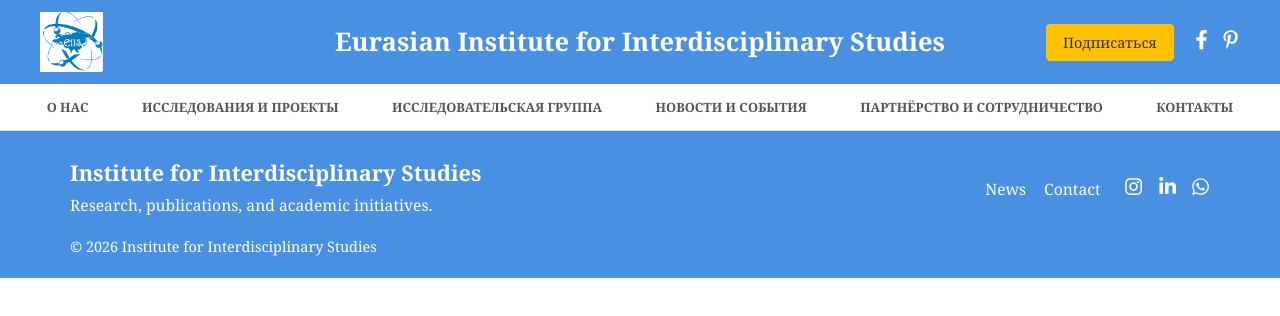
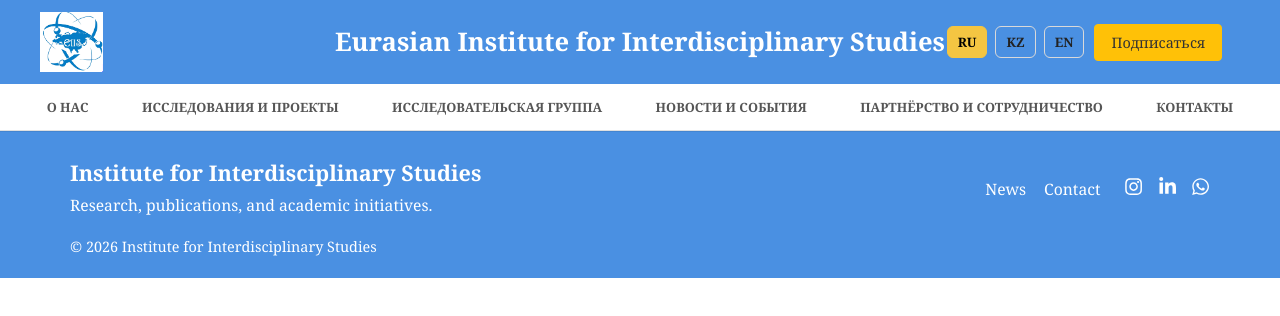
Before and after one commit to Naoo0/eurasian-institute-site, a React (Vite) app: page /about in a window 1280 px wide. Shown: the top 316 px of the page. Built offline with nearby package versions, Linux system fonts and the light colour scheme; no server answers.

Commit message:
languages2

```diff
--- a/src/App.jsx
+++ b/src/App.jsx
@@ -1,42 +1,48 @@
 // src/App.jsx
 
+import { useEffect, useState } from "react";
 import { BrowserRouter as Router, Routes, Route } from "react-router-dom";
 import Header from "./components/Header";
 import Navbar from "./components/Navbar";
 import Footer from "./components/Footer";
 import Home from "./pages/home";
 import Team from "./pages/team";
-import News from "./pages/News"; // <-- Я поправил имя файла на заглавную букву, так принято
-import Projects from "./pages/Projects"; // <-- 1. ИМПОРТИРУЙ PROJECTS
-import Contact from "./pages/Contact"; // <-- 1. ИМПОРТИРУЙ
+import News from "./pages/News";
+import Projects from "./pages/Projects";
+import Contact from "./pages/Contact";
 import About from "./pages/About";
-import Partnership from "./pages/Partnership"; // <-- 1. ИМПОРТИРУЙ
-import Careers from "./pages/Careers"; // <-- 1. ИМПОРТИРУЙ
-import Publications from "./pages/Publications"; // <-- 1. ИМПОРТИРУЙ
+import Partnership from "./pages/Partnership";
+import Careers from "./pages/Careers";
+import Publications from "./pages/Publications";
 
-
-import "./App.css"; // Ты используешь './App.css', а не './styles/App.css'
+import "./App.css";
 
 function App() {
+  const [lang, setLang] = useState(() => {
+    return localStorage.getItem("site-language") || "ru";
+  });
+
+  useEffect(() => {
+    localStorage.setItem("site-language", lang);
+  }, [lang]);
+
   return (
     <Router>
-       <div className="app-container"> {/* <-- СТАЛО ТАК */}
-        <Header />
-        <Navbar />
+      <div className="app-container">
+        <Header lang={lang} setLang={setLang} />
+        <Navbar lang={lang} />
         <Routes>
-          <Route path="/" element={<Home />} />
-          <Route path="/team" element={<Team />} />
-          <Route path="/projects" element={<Projects />} /> {/* <-- 2. ДОБАВЬ МАРШРУТ */}
-          <Route path="/news" element={<News />} /> {/* <-- 2. ДОБАВЬ МАРШРУТ */}
-          <Route path="/contacts" element={<Contact />} /> {/* <-- 2. ДОБАВЬ МАРШРУТ */}
-          <Route path="/about" element={<About />} /> {/* <-- 2. ДОБАВЬ МАРШРУТ */}
-          <Route path="/partnership" element={<Partnership />} /> {/* <-- 2. ДОБАВЬ МАРШРУТ */}
-          <Route path="/careers" element={<Careers />} /> {/* <-- 2. ДОБАВЬ МАРШРУТ */}
-          <Route path="/publications" element={<Publications />} /> {/* <-- 2. ДОБАВЬ МАРШРУТ */}
-
-
+          <Route path="/" element={<Home lang={lang} />} />
+          <Route path="/team" element={<Team lang={lang} />} />
+          <Route path="/projects" element={<Projects lang={lang} />} />
+          <Route path="/news" element={<News lang={lang} />} />
+          <Route path="/contacts" element={<Contact lang={lang} />} />
+          <Route path="/about" element={<About lang={lang} />} />
+          <Route path="/partnership" element={<Partnership lang={lang} />} />
+          <Route path="/careers" element={<Careers lang={lang} />} />
+          <Route path="/publications" element={<Publications lang={lang} />} />
         </Routes>
-        <Footer />
+        <Footer lang={lang} />
       </div>
     </Router>
   );
--- a/src/components/Header.jsx
+++ b/src/components/Header.jsx
@@ -1,51 +1,67 @@
-// src/components/Header.jsx
-
 import React, { useState } from 'react';
-import { FaTwitter, FaFacebookF, FaLinkedinIn, FaPinterestP } from "react-icons/fa";
 import { Link } from 'react-router-dom';
 import logoImage from '../assets/logo.png';
 import "../styles/Header.css";
 import SubscribeModal from './SubscribeModal';
+import LanguageSwitcher from './LanguageSwitcher';
 
-function Header() {
+function Header({ lang, setLang }) {
   const [isModalOpen, setIsModalOpen] = useState(false);
+
+  const translations = {
+    ru: {
+      title: "Eurasian Institute for Interdisciplinary Studies",
+      subscribe: "Подписаться",
+      logoAlt: "Логотип Eurasian Institute",
+    },
+    kz: {
+      title: "Eurasian Institute for Interdisciplinary Studies",
+      subscribe: "Жазылу",
+      logoAlt: "Eurasian Institute логотипі",
+    },
+    en: {
+      title: "Eurasian Institute for Interdisciplinary Studies",
+      subscribe: "Subscribe",
+      logoAlt: "Eurasian Institute logo",
+    },
+  };
+
+  const t = translations[lang] || translations.ru;
 
   return (
     <>
       <header className="header">
         <div className="header-top">
 
-          {/* Левая часть: только логотип */}
           <div className="header-left">
             <Link to="/" className="logo-link">
               <img
                 src={logoImage}
-                alt="Логотип Eurasian Institute"
+                alt={t.logoAlt}
                 className="logo-image"
               />
             </Link>
           </div>
 
-          {/* Центральная часть: большая надпись */}
           <div className="header-center">
             <h1 className="header-title">
-              Eurasian Institute for Interdisciplinary Studies
+              {t.title}
             </h1>
           </div>
 
-          {/* Правая часть: кнопка и соцсети */}
           <div className="header-right">
             <div className="actions">
+              <LanguageSwitcher lang={lang} setLang={setLang} />
+
               <button
                 className="btn btn-yellow"
                 onClick={() => setIsModalOpen(true)}
               >
-                Подписаться
+                {t.subscribe}
               </button>
             </div>
+
             <div className="socials">
-              <a href="#"><FaFacebookF /></a>
-              <a href="#"><FaPinterestP /></a>
             </div>
           </div>
 
--- /dev/null
+++ b/src/components/LanguageSwitcher.jsx
@@ -0,0 +1,27 @@
+import React from "react";
+import "../styles/LanguageSwitcher.css";
+
+function LanguageSwitcher({ lang, setLang }) {
+  const languages = [
+    { code: "ru", label: "RU" },
+    { code: "kz", label: "KZ" },
+    { code: "en", label: "EN" },
+  ];
+
+  return (
+    <div className="language-switcher">
+      {languages.map((item) => (
+        <button
+          key={item.code}
+          className={`lang-btn ${lang === item.code ? "active" : ""}`}
+          onClick={() => setLang(item.code)}
+          type="button"
+        >
+          {item.label}
+        </button>
+      ))}
+    </div>
+  );
+}
+
+export default LanguageSwitcher;
--- a/src/styles/Header.css
+++ b/src/styles/Header.css
@@ -112,6 +112,7 @@
   text-decoration: none;
 }
 
+
 /* Адаптив: на узких экранах убираем абсолютное позиционирование */
 @media (max-width: 900px) {
   .header-top {
--- /dev/null
+++ b/src/styles/LanguageSwitcher.css
@@ -0,0 +1,27 @@
+.language-switcher {
+  display: flex;
+  align-items: center;
+  gap: 8px;
+}
+
+.lang-btn {
+  border: 1px solid #d9d9d9;
+  background: transparent;
+  color: #222;
+  padding: 6px 10px;
+  font-size: 13px;
+  font-weight: 600;
+  cursor: pointer;
+  border-radius: 6px;
+  transition: 0.2s ease;
+}
+
+.lang-btn:hover {
+  background: #f3f3f3;
+}
+
+.lang-btn.active {
+  background: #f4c542;
+  border-color: #f4c542;
+  color: #000;
+}
```
Also changed, not shown: src/pages/About.jsx (+68 -32 lines).
